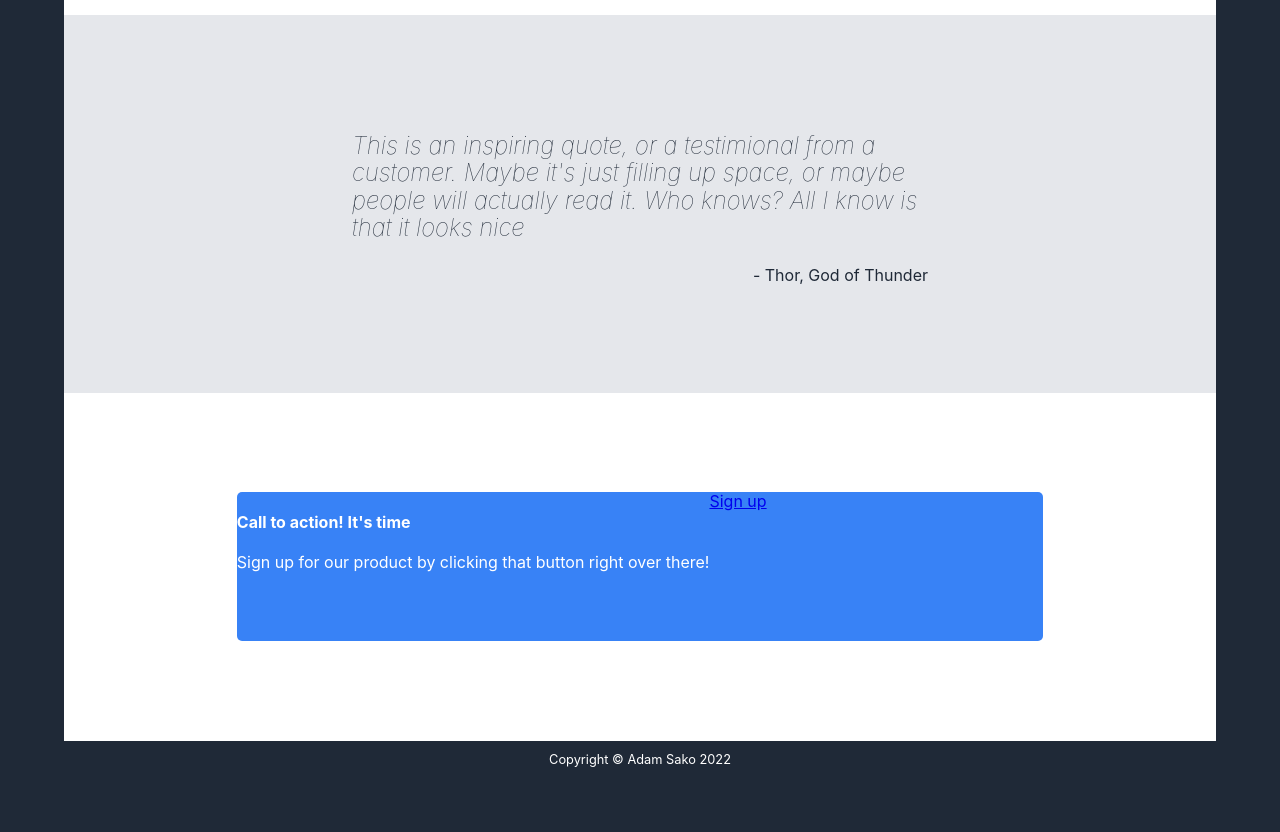
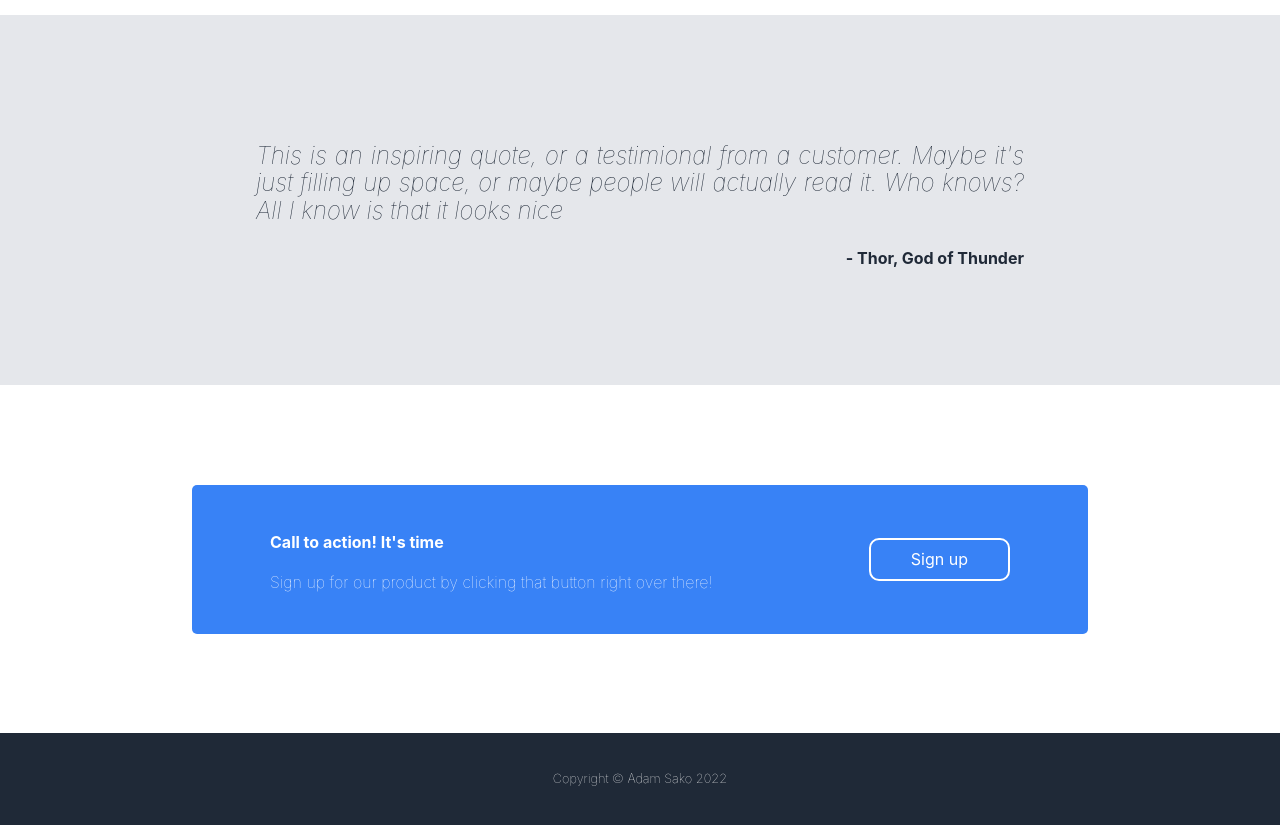
Before and after one commit to Ad-amS/landing, a plain HTML site: page index.html in a window 1280 px wide. Shown: the part 880-1712 px from the top of the page. Drawn offline with Linux system fonts and the light colour scheme.

Commit message:
html and css finished

```diff
--- a/index.html
+++ b/index.html
@@ -41,7 +41,7 @@
 
                 <div class="hp1">
 
-                    <h1>This website is awesome</h1>
+                    <h1>This website is awesome!</h1>
 
                     <p>This website has some text that goes here under the main title. It's a smaller font and the color is lower contrast</p>
 
@@ -64,7 +64,7 @@
 
             <div class="gallery">
 
-                <h3>Some random information</h3>
+                <h3>Some random information.</h3>
 
                 <div class="employees">
 
@@ -96,7 +96,7 @@
             </div>
 
 
-    </section>
+        </section>
 
 
 
@@ -123,7 +123,7 @@
 
                 </section>
 
-                <a href="cta-button">Sign up</a>
+                <a class="cta-button" href="#">Sign up</a>
 
                 </div>
 
--- a/style.css
+++ b/style.css
@@ -25,6 +25,7 @@ html {
   }
 
 
+
 body {
 
 
@@ -42,14 +43,7 @@ body {
 
 }
 
-.wrapper {
 
-    padding-left: 5%;
-    padding-right: 5%;
-    background-color: #1F2937;
-
-
-}
 
 
 
@@ -71,6 +65,7 @@ header {
     display: flex;
     text-align: center;
     margin-bottom: 6em;
+    padding: 0 11%;
 
 
 }
@@ -234,7 +229,7 @@ div.gallery {
     font-weight: extra-bold ;
     color: #1F2937;
     flex-wrap: wrap;
-    padding: 8% 25% ;
+    padding: 8% 20% ;
 
 }
 
@@ -244,6 +239,7 @@ div.gallery {
     font-style: italic;
     font-weight: lighter;
     font-stretch: normal ;
+    text-align: justify;
 
 
 
@@ -251,6 +247,7 @@ div.gallery {
 
 .quote-author {
     text-align: end;
+    font-weight: bold;
 }
 
 .prefooter {
@@ -266,7 +263,7 @@ div.gallery {
 
 .container {
 
-   display: inline-block;
+    display: inline-block;
     background-color: #3882F6 ;
     color: white;
 
@@ -274,22 +271,50 @@ div.gallery {
     width: 70% ;
     border-radius: 5px;
     display: flex;
+    justify-content: space-around;
+    align-items: center;
 }
 
-.cta-button a  {
+.cta-text {
+    text-align: left;
+    max-width: 50%;
+
+}
+
+.cta-text p  {
+    font-weight: lighter;
+}
+
+ a.cta-button {
+
 
     display: inline-block;
+    text-decoration:none;
+    color: white;
+    padding: 10px 40px;
+
+    text-align: center;
+
+
+
+
+    background-color: #3882F6;
+
+
+    border: 2px solid white;
+    border-radius: 10px;
 
 
 }
 
 footer {
 
-    height: 6.125em;
+    padding: 2% 40%;
     text-align: center;
     color: white;
     background-color: #1F2937;
-    /* width: 50em; */
+
     margin: 0 auto;
     font-size: 0.8em;
+    font-weight: lighter;
 }
```
